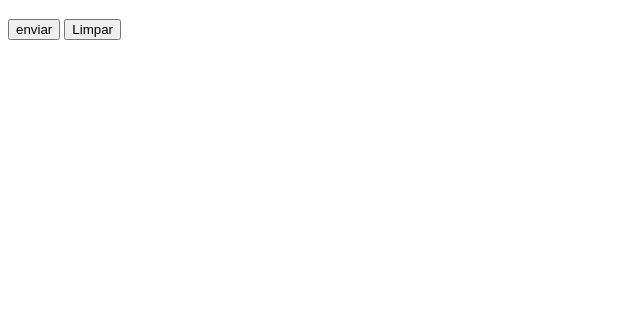
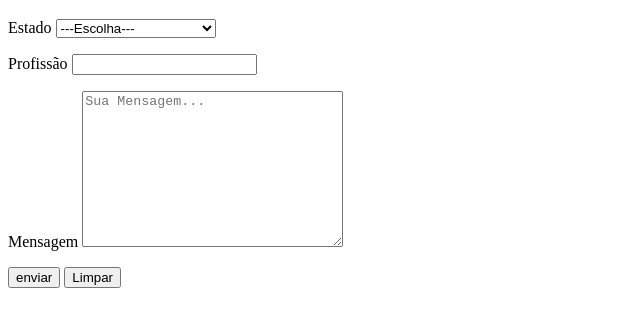
Before and after one commit to GDAINN/html-css, a plain HTML site: page EXERCICIOS/025/form007.html in a window 1280 px wide. Shown: the part 61-388 px from the top of the page, without its empty margins (0-640 px from the left). Drawn offline with Linux system fonts and the light colour scheme.

Commit message:
terminei de atualizar o 007

```diff
--- a/EXERCICIOS/025/form007.html
+++ b/EXERCICIOS/025/form007.html
@@ -8,8 +8,40 @@
 <body>
     <h1>Exemplo de Formulário</h1>
     <form action="cadastro.py" method="get" autocomplete="on">
+        <p>
+            <label for="iest">Estado</label>
+            <select name="estado" id="iest">
 
 
+
+                <option value=""select>---Escolha---</option>
+                <optgroup label="Região Nordeste">
+                    <option value="RN">Rio Grande do Norte</option>
+                    <option value="PE">Pernambuco</option>
+                    <option value="MA">Maranhão</option>
+                </optgroup>
+
+                <optgroup label="região suldeste">
+                    <option value="MG">Minas Gerais</option>
+                    <option value="RJ">Rio de Janeiro</option>
+                    <option value="SP">São Paulo</option>
+                </optgroup>
+            </select>
+            <p>
+                <label for="iprof">Profissão</label>
+                <input type="text" name="prof" id="iprof" list="listprof">
+                <datalist id="listprof">
+                    <option value="ADM">Administração</option>
+                    <option value="CONT">Contabilista</option>
+                    <option value="DEV">Desenvolvedor</option>
+                    <option value="PROF">Professor</option>
+                </datalist>
+            </p>
+        </p>
+        <p>
+            <label for="imsg">Mensagem</label>
+            <textarea name="msg" id="imsg" cols="30" rows="10" placeholder="Sua Mensagem..."></textarea>
+        </p>
 
 
 
```
